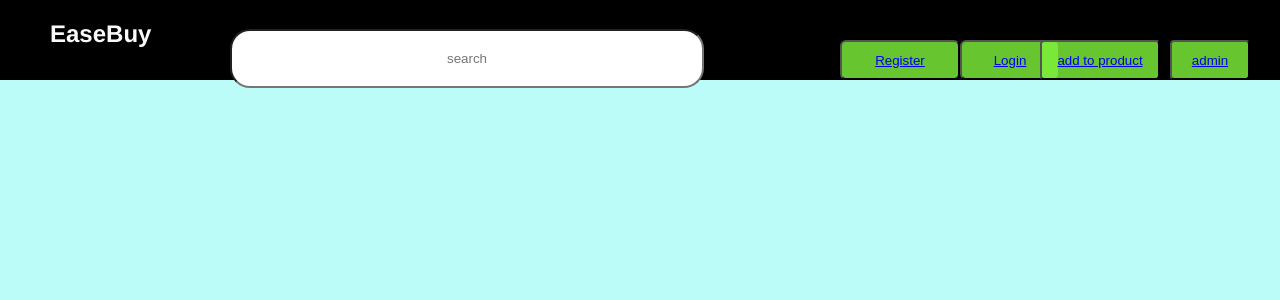
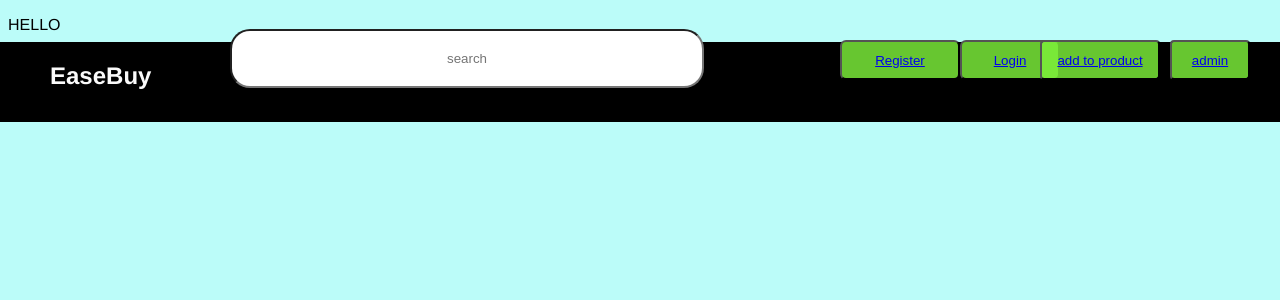
Before and after one commit to NAVESH20/ONLINE-SHOPINGS-WEB-SITE, a Django app: page /all in a window 1280 px wide; the page is wider, and only the part inside the window is pictured. Shown: the top 300 px of that part. Run offline with Django 5.2, Linux system fonts and the light colour scheme; data that the repository does not hold is empty.

Commit message:
all page upadedt

```diff
--- a/buyapp/templates/all.html
+++ b/buyapp/templates/all.html
@@ -86,6 +86,7 @@
     </style>
 </head>
 <body>
+    <P>HELLO</P>
     <nav class="na">
         <h1 style="color: #fafafa; position: absolute; left: 50px;">EaseBuy</h1>
         <form action="search" method="get">
```
